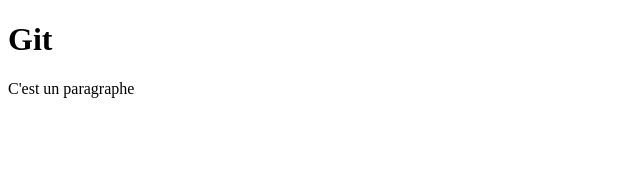
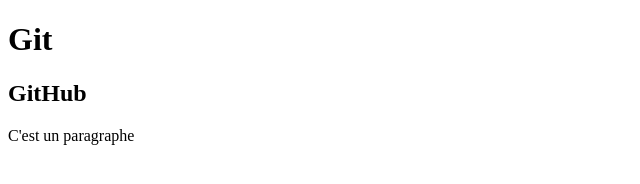
Before and after one commit to paulmalterre/helloWord, a plain HTML site: page index.html in a window 1280 px wide. Shown: the whole page, without its empty margins (0-640 px from the left). Drawn offline with Linux system fonts and the light colour scheme.

Commit message:
I added a title 2 in the body tag

```diff
--- a/index.html
+++ b/index.html
@@ -10,6 +10,9 @@
    <h1>
      Git
     </h1>
+      <h2>
+        GitHub
+    </h2>
    <p>
      C'est un paragraphe
    </p>
```
